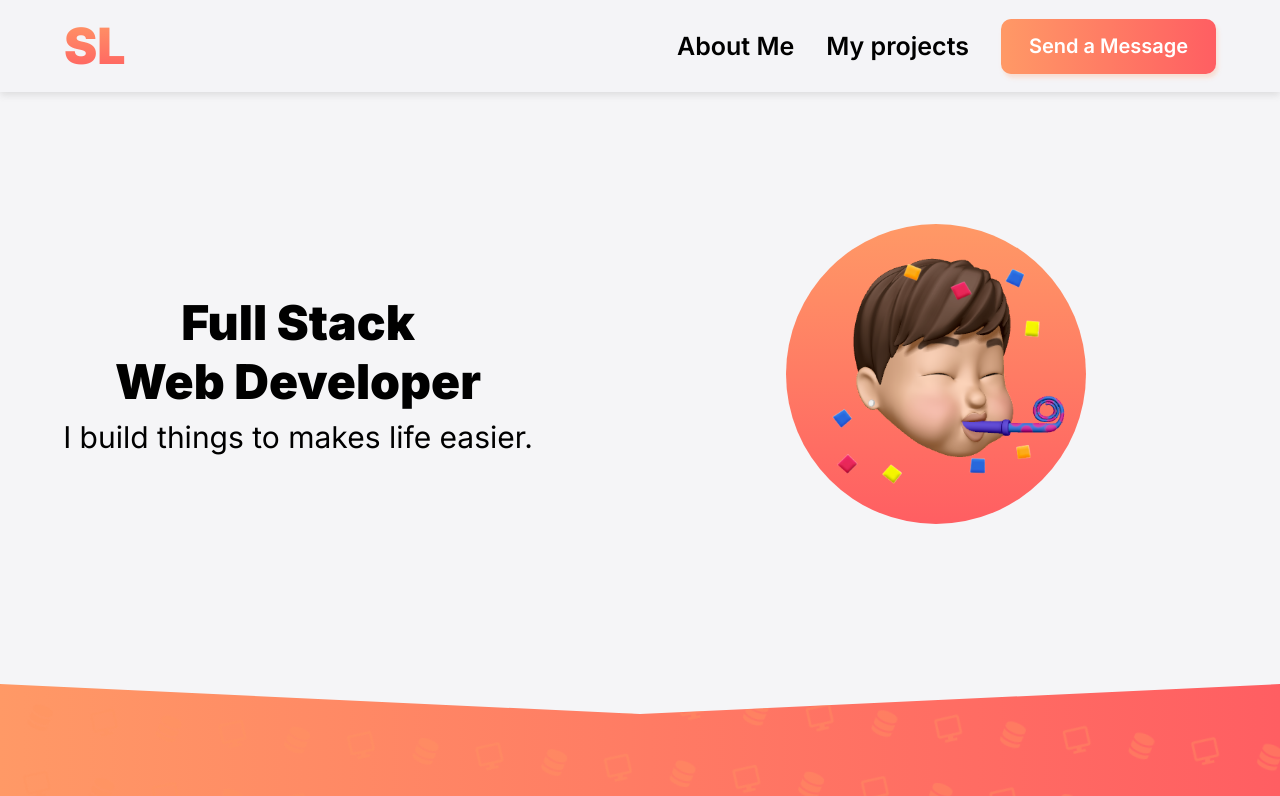
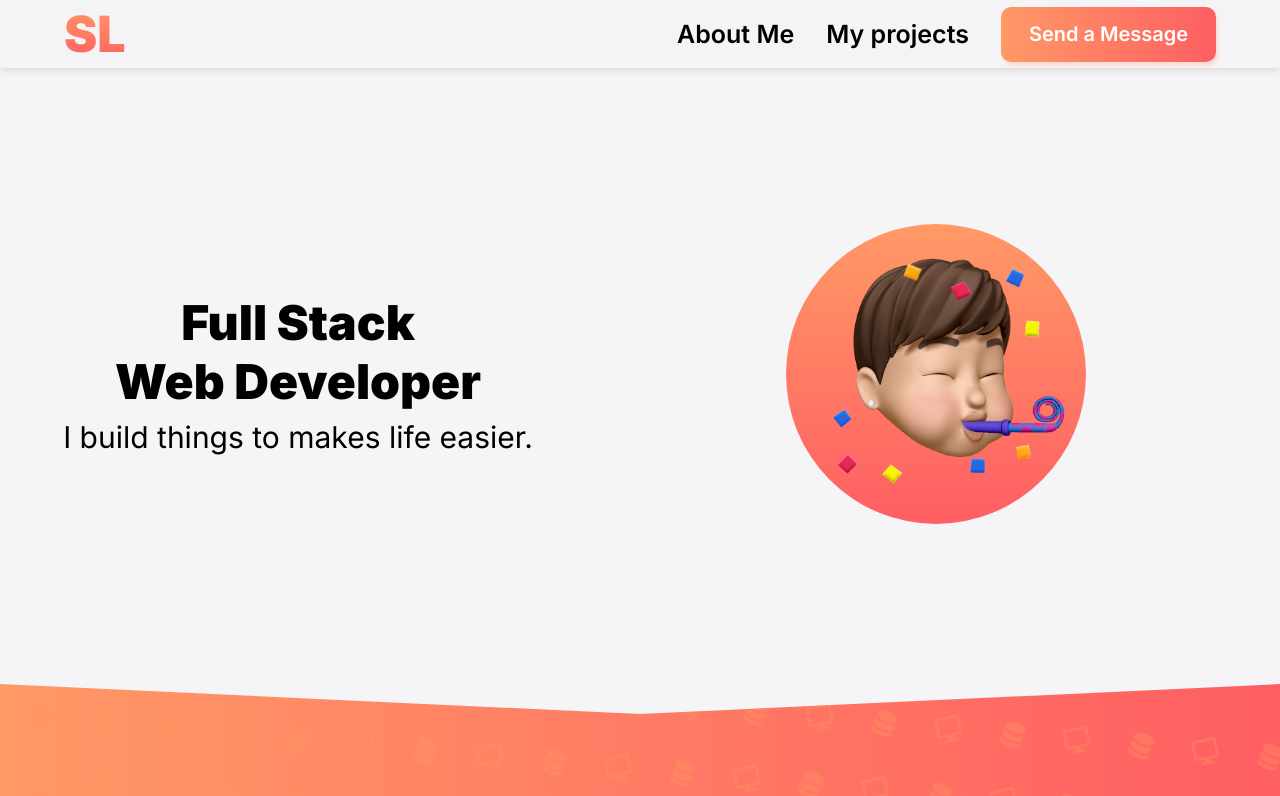
Before and after one commit to samleungskl/portfolio-v4, a React (Create React App) app: page / in a window 1280 px wide. Shown: the top 796 px of the page. Built offline with nearby package versions, Linux system fonts and the light colour scheme; no server answers; a web font is replaced by a local one.

Commit message:
adjust nav bar size

```diff
--- a/src/Header/Header.css
+++ b/src/Header/Header.css
@@ -52,8 +52,8 @@
         background-color: #f5f5f7d1;
         z-index: 1;
         box-sizing: border-box;
-        padding-top: 16px;
-        padding-bottom: 16px;
+        padding-top: 4px;
+        padding-bottom: 4px;
         padding-left: 64px;
         padding-right: 64px;
     }
```
